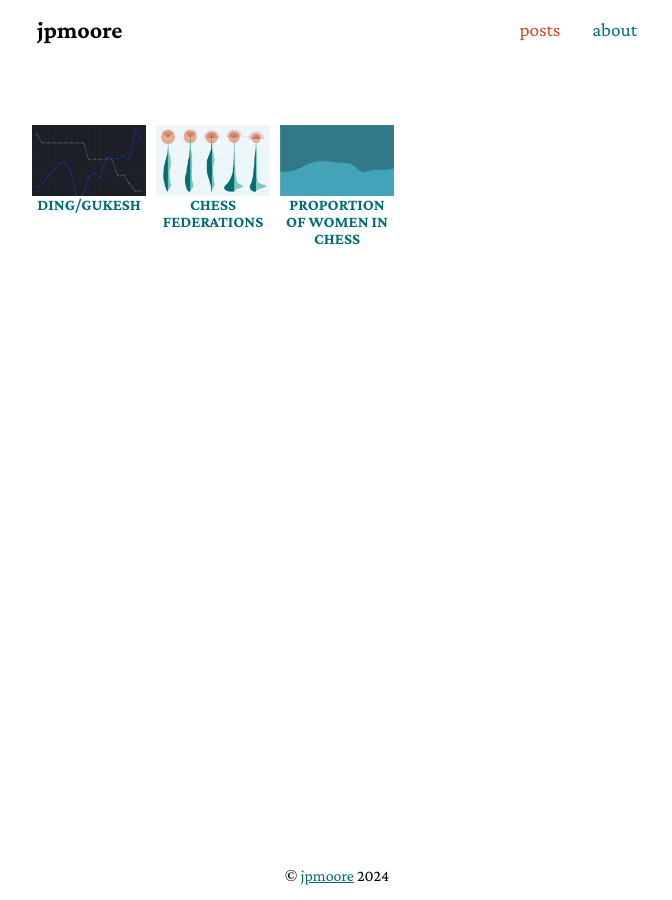
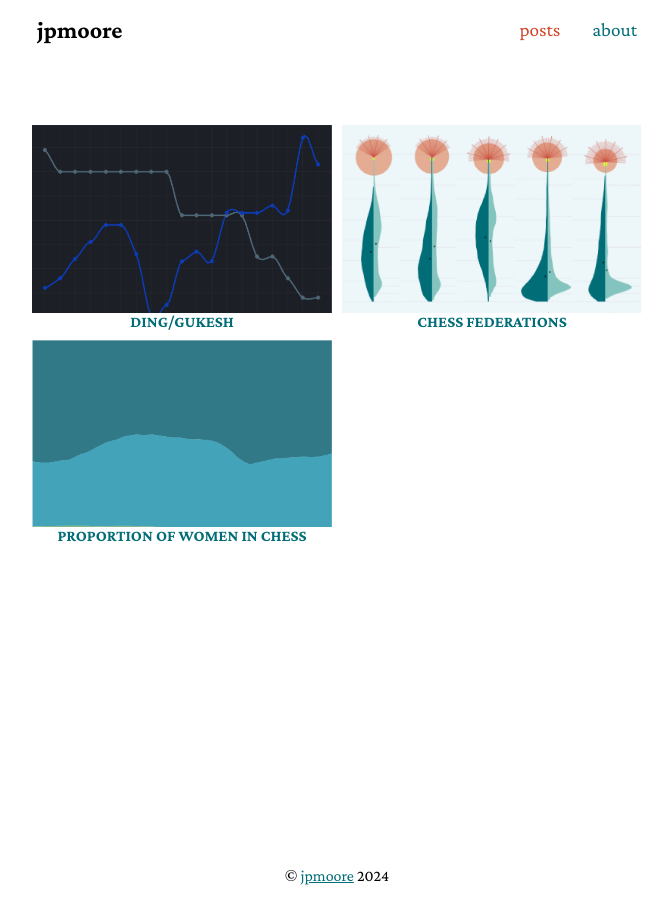
Before and after one commit to jessjep/jessjep.github.io, a Jekyll site: the page built from index.html, in a window 1280 px wide. Shown: the whole page, without its empty margins (303-975 px from the left). Built offline with Jekyll 4.4.1, drawn with Linux system fonts in a browser that asks for light colours.

Commit message:
Update styles.css

```diff
--- a/assets/css/styles.css
+++ b/assets/css/styles.css
@@ -132,14 +132,14 @@ td > img {
 /* Tablets 520-768px wide */
 @media screen and (min-width: 520px) {
   .posts-grid {
-    grid-template-columns: repeat(3, 1fr); /* 3 cols */
+    grid-template-columns: repeat(2, 1fr); /* 2 cols */
   }
 }
 
 /* Small screens 768-1024px wide */
 @media screen and (min-width: 768px) {
   .posts-grid {
-    grid-template-columns: repeat(4, 1fr); /* 4 cols  */
+    grid-template-columns: repeat(2, 1fr); /* 2 cols  */
   }
   td > img {
     width: 50%;
@@ -149,7 +149,7 @@ td > img {
 /* Desktops (>1024px wide) */
 @media screen and (min-width: 1024px) {
   .posts-grid {
-    grid-template-columns: repeat(5, 1fr); /* 5 cols */
+    grid-template-columns: repeat(2, 1fr); /* 2 cols */
   }
 }
 
```
